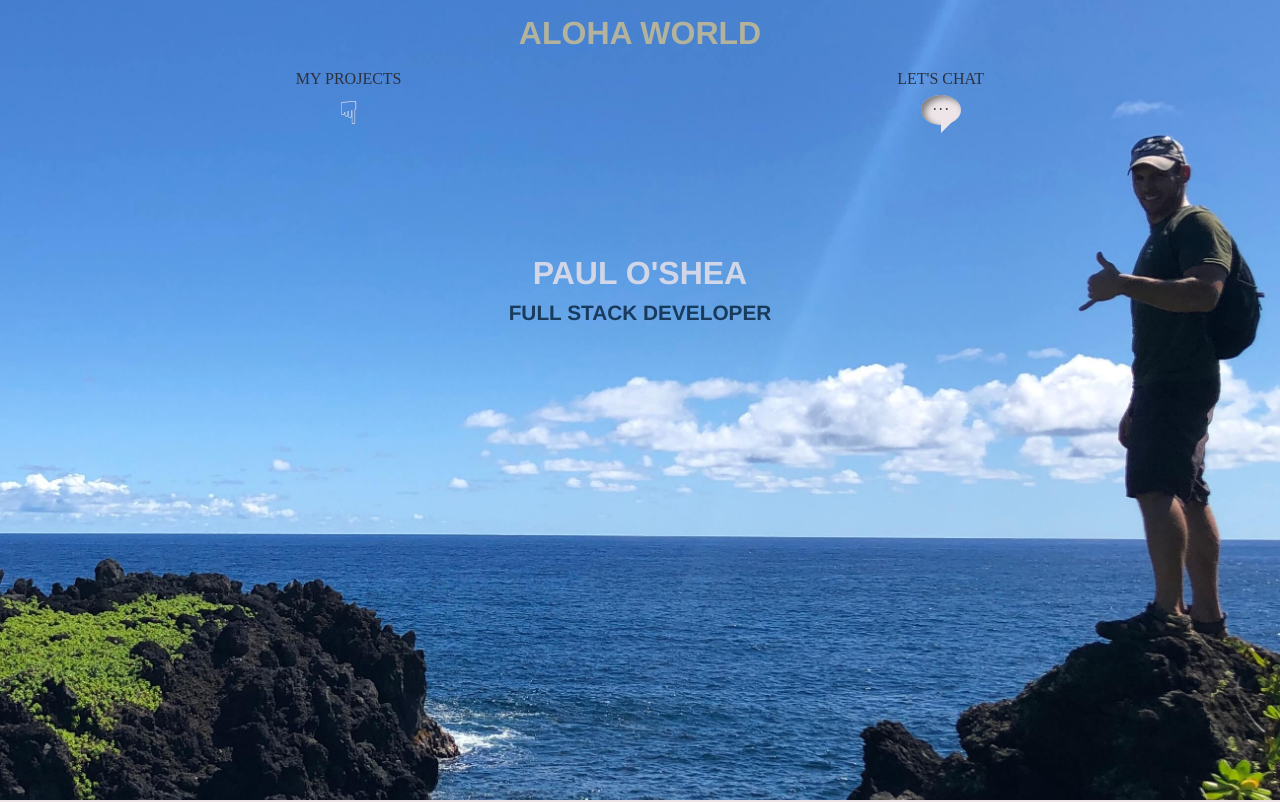
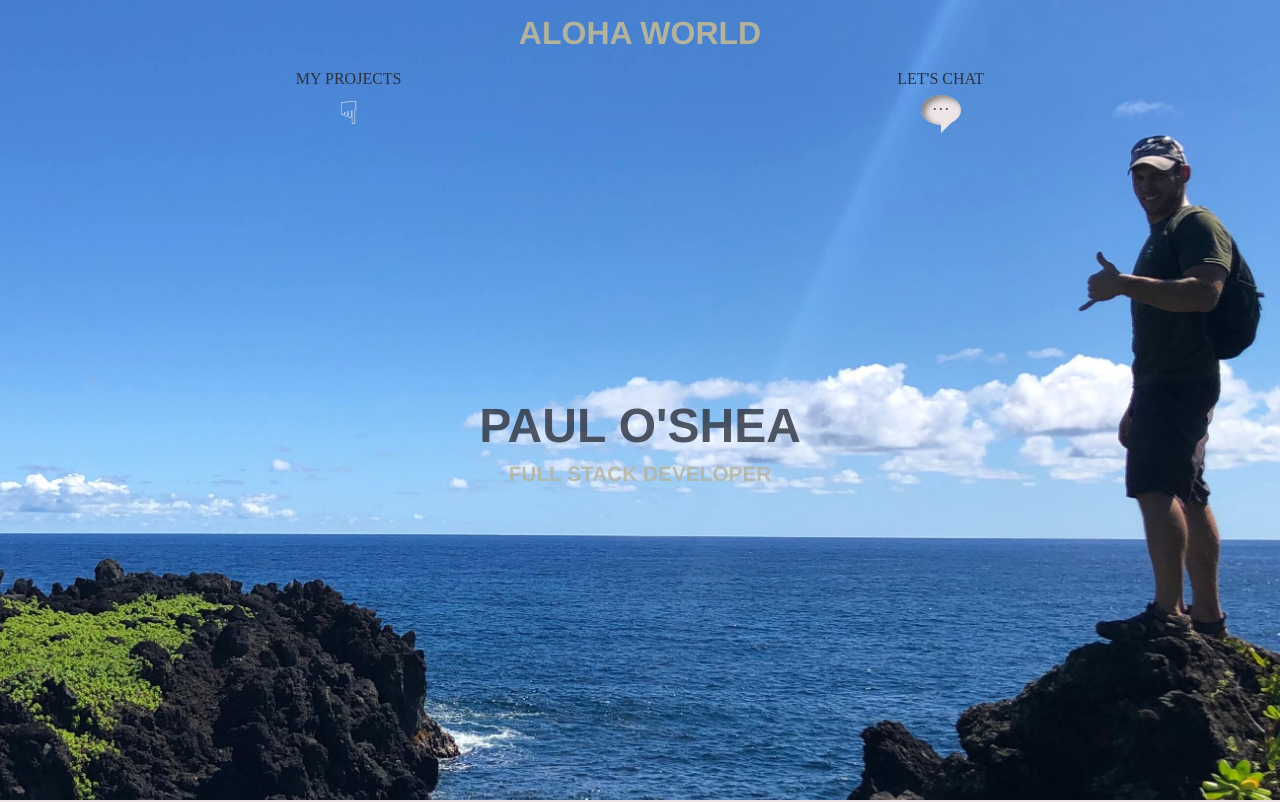
Before and after one commit to poshea48/portfolio, a Gatsby site: page / in a window 1280 px wide. Shown: the top 802 px of the page. Built offline with nearby package versions, Linux system fonts and the light colour scheme; Gatsby itself is replaced by a stand-in of ours.

Commit message:
small styling changes

```diff
--- a/src/components/Home.js
+++ b/src/components/Home.js
@@ -69,7 +69,7 @@ const Name = styled.div`
   flex-direction: column;
   width: 100%;
   font-family: Playfair Display, serif;
-  top: 15em;
+  top: 24em;
   padding-top: 1em;
   margin-bottom: 1em;
   position: sticky;
@@ -79,17 +79,21 @@ const Name = styled.div`
   h1 {
     text-align: center;
     align-self: center;
-    color: ${palette.lightGray};
+    color: ${blues.gunMetal};
     font-weight: 900;
+    font-size: 3em;
     margin: 0;
   }
   h3 {
     text-align: center;
     align-self: center;
     font-size: 1.3em;
-    opacity: 0.99;
     margin-top: 0.5em;
-    color: ${blues.maastrict};
+    color: ${blues.laurelGreen};
+  }
+
+  @media (max-width: 900px) {
+    top: 15em;
   }
 
   @media (max-width: 500px) {
@@ -97,6 +101,7 @@ const Name = styled.div`
     h1 {
       background-color: ${blues.un};
       box-shadow: 0 0 36px 36px ${blues.un};
+      font-size: 2.2em;
     }
   }
 `
--- a/src/components/Navbar.js
+++ b/src/components/Navbar.js
@@ -16,10 +16,14 @@ const Container = styled.div`
     justify-content: space-between;
   }
 
-  @media (max-width: 600px) {
-    /* visibility: hidden; */
+  @media (max-width: 800px) {
+    visibility: hidden;
+    /* display: none; */
+    pointer-events: none;
+  }
+
+  @media (max-width: 450px) {
     display: none;
-    pointer-events: none;
   }
 `
 
--- a/src/components/modal/Modal.js
+++ b/src/components/modal/Modal.js
@@ -9,7 +9,7 @@ const Container = styled.div`
   display: none;
   top: 1.3em;
   left: 1em;
-  @media (max-width: 600px) {
+  @media (max-width: 800px) {
     display: flex;
     flex-direction: column;
   }
```
